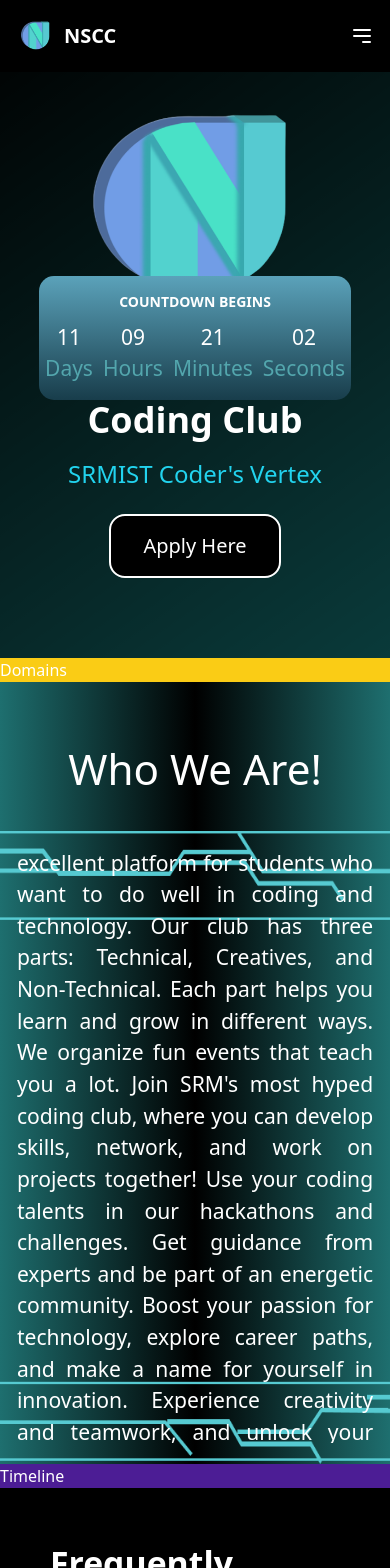
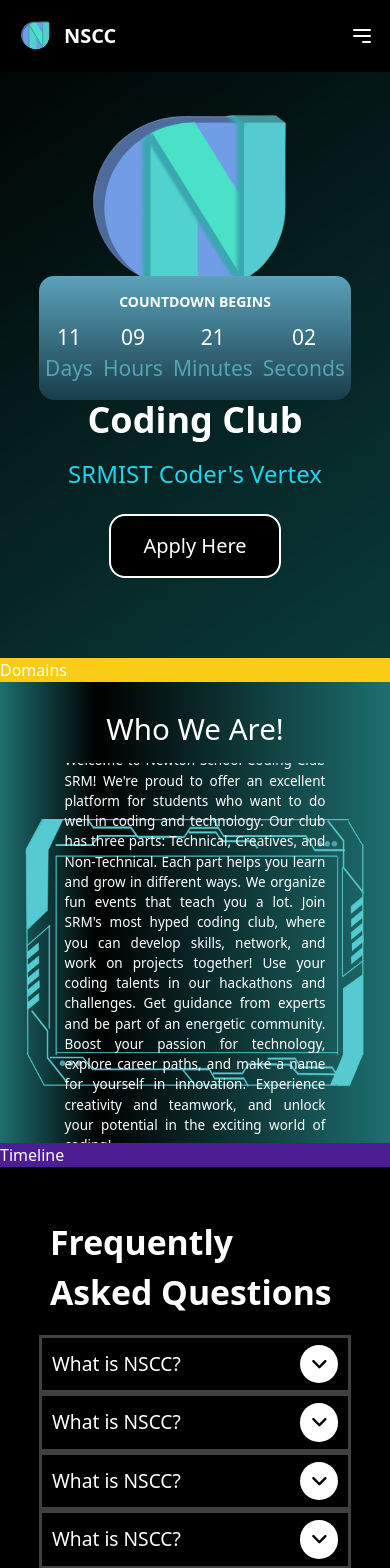
Before and after one commit to NSCC-SRM/recruitment25, a React (Vite) app: page / in a window 390 px wide. Shown: the top 1568 px of the page. Built offline with nearby package versions, Linux system fonts and the light colour scheme.

Commit message:
improved

```diff
--- a/src/Components/WhoWeAre/WhoWeAre.css
+++ b/src/Components/WhoWeAre/WhoWeAre.css
@@ -56,10 +56,39 @@
       align-items: center;
       text-align: justify;
       font-size: 2.5vh;
+      box-sizing: border-box;
   }
 
 
   /* Media Queries */
+
+/* @media (max-width: 480px) {
+    body {
+        background: linear-gradient(to right, #1E6F6F, #000000 20%, #1E6F6F);
+    }
+    .head {
+        font-size: 3vh;
+        padding: 10px;
+        margin-top: 1vh;
+    }
+    .outline_box {
+        height: 40vh;
+        width: 90vw;
+        padding: 5px;
+    }
+    .outline_box img {
+        height: 100%;
+        width: 100%;
+        object-fit: contain;
+    }
+    .content {
+        font-size: 1.3vh;
+        padding: 1vh;
+        overflow: auto;
+        width: 80%;
+    }
+} */
+
 
 @media (max-width: 320px) {
     body {
@@ -87,3 +116,59 @@
         width: 80%;
     }
 }
+
+/* Media query for screens between 321px and 400px wide */
+@media (min-width: 321px) and (max-width: 400px) {
+    body {
+        background: linear-gradient(to right, #1E6F6F, #000000 25%, #1E6F6F);
+    }
+    .head {
+        font-size: 3.5vh;
+        padding: 12px;
+        margin-top: 1.5vh;
+    }
+    .outline_box {
+        height: 45vh;
+        width: 92vw;
+        padding: 8px;
+    }
+    .outline_box img {
+        height: 100%;
+        width: 100%;
+        object-fit: contain;
+    }
+    .content {
+        font-size: 1.6vh;
+        padding: 1.2vh;
+        overflow: auto;
+        width: 82%;
+    }
+}
+
+/* Media query for screens between 401px and 768px wide (smartphones) */
+@media (min-width: 401px) and (max-width: 768px) {
+    body {
+        background: linear-gradient(to right, #1E6F6F, #000000 30%, #1E6F6F);
+    }
+    .head {
+        font-size: 4vh;
+        padding: 15px;
+        margin-top: 2vh;
+    }
+    .outline_box {
+        height: 50vh;
+        width: 95vw;
+        padding: 10px;
+    }
+    .outline_box img {
+        height: 100%;
+        width: 100%;
+        object-fit: contain;
+    }
+    .content {
+        font-size: 1.8vh;
+        padding: 1.5vh;
+        overflow: auto;
+        width: 85%;
+    }
+}
```
